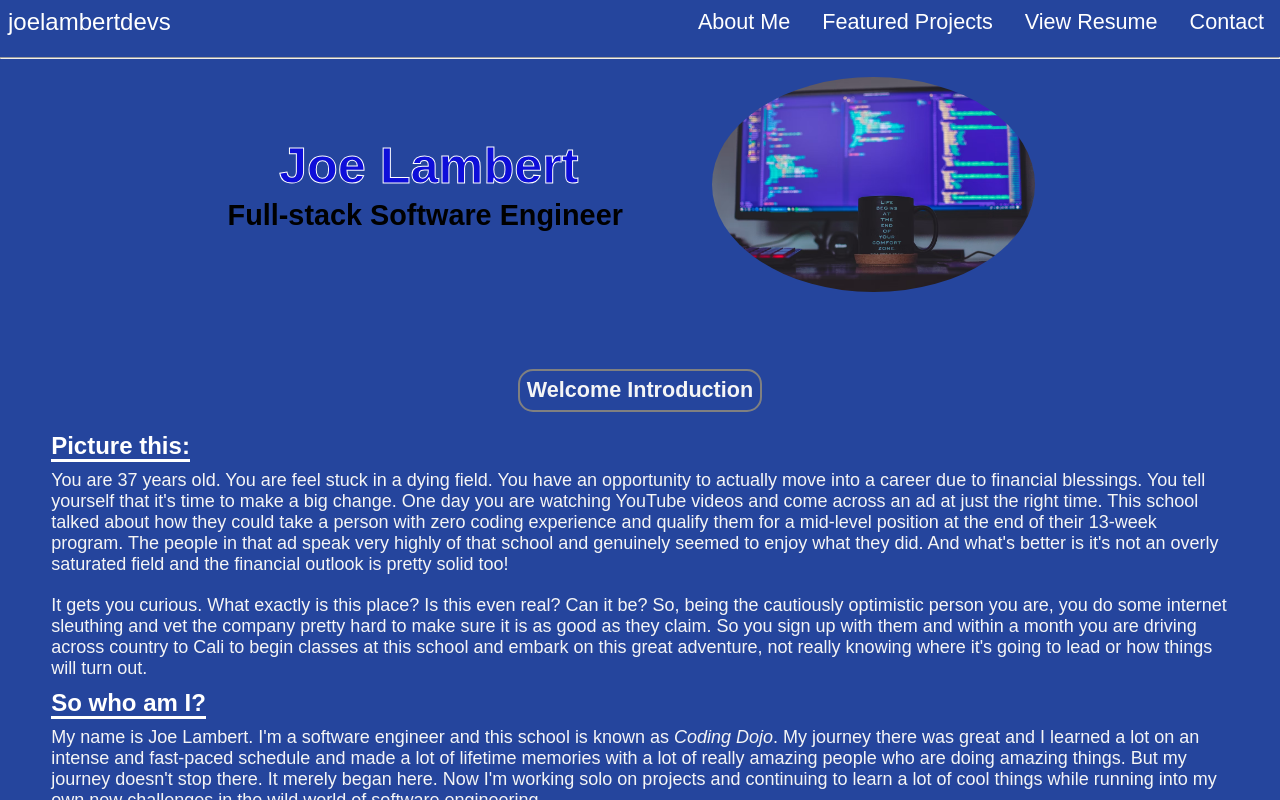
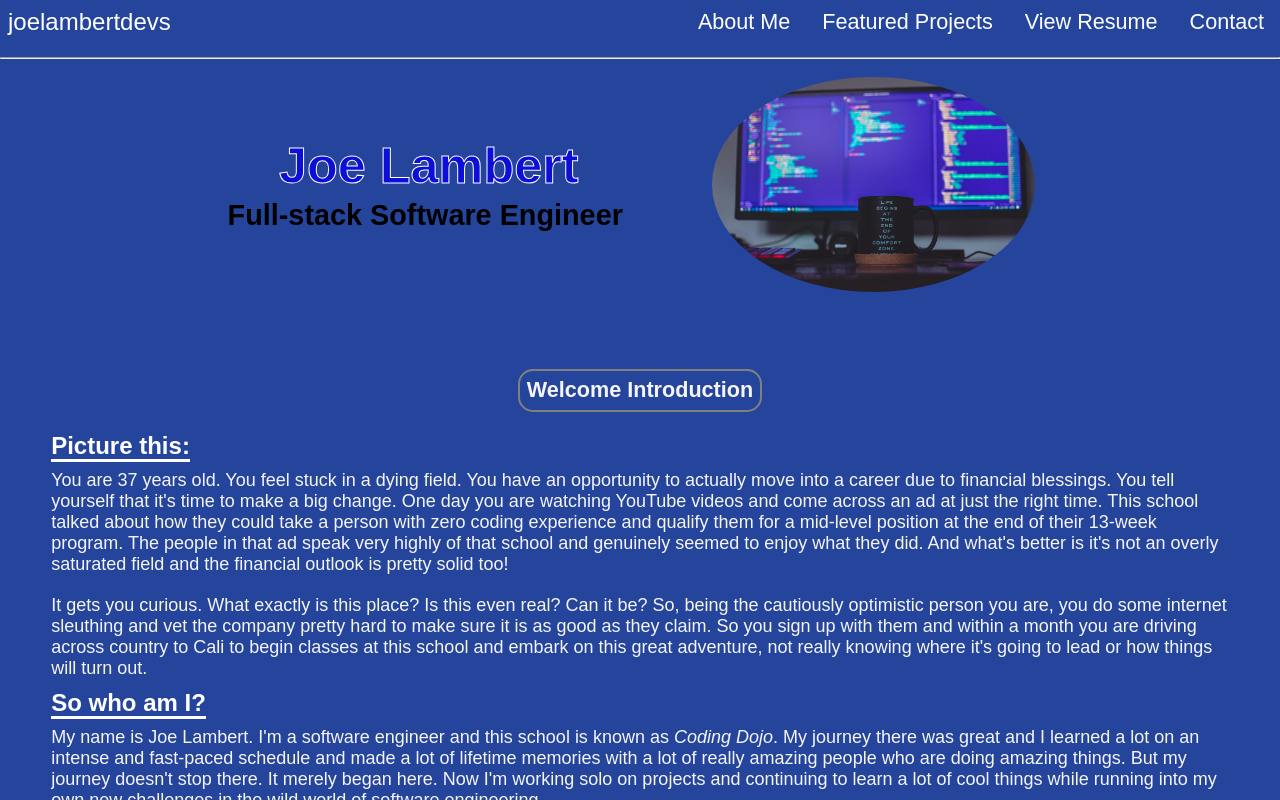
Before and after one commit to jLamwuzhere/Portfolio-joelambertdevs.com, a plain HTML site: page joelambertdevs/index.html in a window 1280 px wide. Drawn offline with Linux system fonts and the light colour scheme.

Commit message:
hotfix - grammatical error
under description changed "...You are feel stuck in a dying field..." to "...You feel stuck in a dying field..." Thanks to my friend, Stephen Underwood for pointing that out to me!

```diff
--- a/joelambertdevs/index.html
+++ b/joelambertdevs/index.html
@@ -43,7 +43,7 @@
             <div class="description">
                 <div>
                     <b class="introTitle">Picture this:</b>
-                    <p> You are 37 years old. You are feel stuck in a dying field. You have an opportunity to actually move into a career due to financial blessings. You tell yourself that it's time to make a big change. One day you are watching YouTube videos and come across an ad at just the right time. This school talked about how they could take a person with zero coding experience and qualify them for a mid-level position at the end of their 13-week program. The people in that ad speak very highly of that school and genuinely seemed to enjoy what they did. And what's better is it's not an overly saturated field and the financial outlook is pretty solid too! </p>
+                    <p> You are 37 years old. You feel stuck in a dying field. You have an opportunity to actually move into a career due to financial blessings. You tell yourself that it's time to make a big change. One day you are watching YouTube videos and come across an ad at just the right time. This school talked about how they could take a person with zero coding experience and qualify them for a mid-level position at the end of their 13-week program. The people in that ad speak very highly of that school and genuinely seemed to enjoy what they did. And what's better is it's not an overly saturated field and the financial outlook is pretty solid too! </p>
                     <p>It gets you curious. What exactly is this place? Is this even real? Can it be? So, being the cautiously optimistic person you are, you do some internet sleuthing and vet the company pretty hard to make sure it is as good as they claim. So you sign up with them and within a month you are driving across country to Cali to begin classes at this school and embark on this great adventure, not really knowing where it's going to lead or how things will turn out.</p>
                     <b class="introTitle">So who am I?</b>
                     <p>My name is Joe Lambert. I'm a software engineer and this school is known as <em>Coding Dojo</em>. My journey there was great and I learned a lot on an intense and fast-paced schedule and made a lot of lifetime memories with a lot of really amazing people who are doing amazing things. But my journey doesn't stop there. It merely began here. Now I'm working solo on projects and continuing to learn a lot of cool things while running into my own new challenges in the wild world of software engineering.</p>
```
